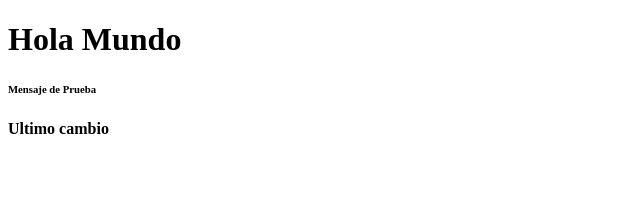
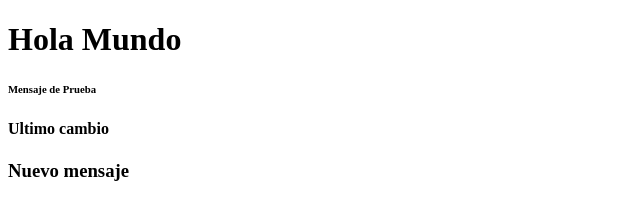
Before and after one commit to AnaRosa73/Prueba_1, a plain HTML site: page index.html in a window 1280 px wide. Shown: the whole page, without its empty margins (0-640 px from the left). Drawn offline with Linux system fonts and the light colour scheme.

Commit message:
se agrego mensaje con  h3

```diff
--- a/index.html
+++ b/index.html
@@ -7,5 +7,6 @@
         <h1>Hola Mundo</h1>
         <h6>Mensaje de Prueba</h6>
         <h4>Ultimo cambio</h4>
+        <h3>Nuevo mensaje</h3>
     </body>
 </html>
```
